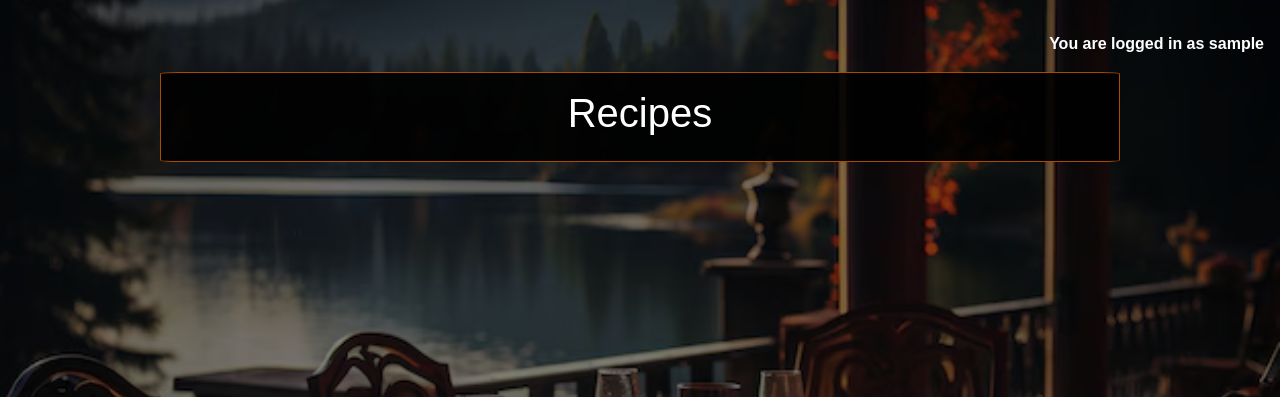
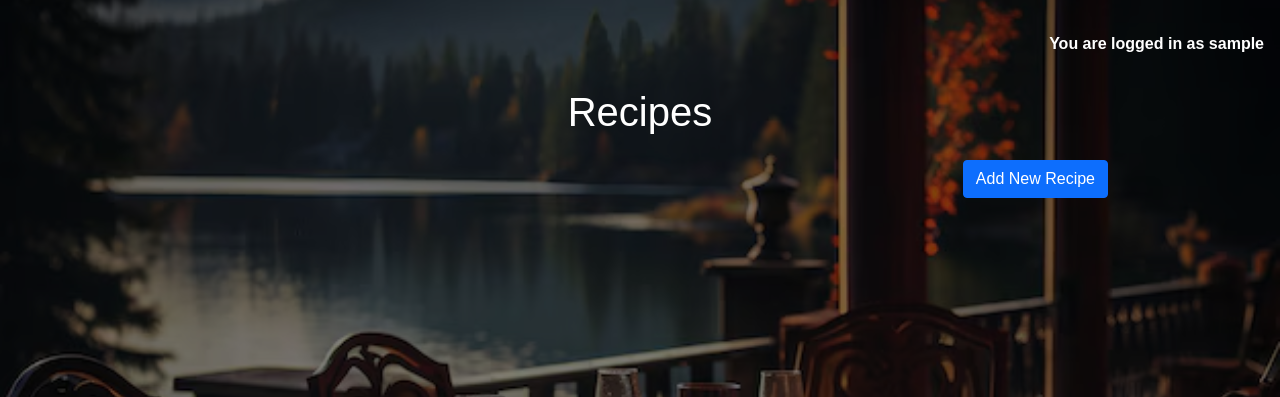
Before and after one commit to liam-2112/recipe-site, a Django app: page /recipes/ in a window 1280 px wide. Shown: the part 82-479 px from the top of the page. Run offline with Django 4.2, Linux system fonts and the light colour scheme; the visitor is signed in with stand-in values (Sample User, id 1); data that the repository does not hold is empty; some libraries are stand-ins or nearby versions.

Commit message:
10 - Chaning the entire recipe page to work better with user input. third change

```diff
--- a/recipes/templates/recipes/recipes.html
+++ b/recipes/templates/recipes/recipes.html
@@ -3,69 +3,71 @@
 
 {% block content %}
 
-<div class="container-fluid card w-75">
+<div class="container-fluid w-75">
     <div class="row">
         <div class="col-md-4 offset-md-4 my-3">
             <h1 class="text-center">Recipes</h1>
         </div>
     </div>
 
-    <!-- Menu for tablets and desktops -->
+    <!-- Add Recipe Button for Logged-in Users -->
+    {% if user.is_authenticated %}
+    <div class="text-end mb-3">
+        <a href="{% url 'add_recipe' %}" class="btn btn-primary">Add New Recipe</a>
+    </div>
+    {% endif %}
+
+    <!-- Recipe Cards with Pagination -->
     <div class="row">
-        <div class="col-12 d-sm-block d-none">
-            <ul class="list-group list-group-horizontal-md text-center menu">
-                {% for section in menu_sections %}
-                <li><a href="#{{ section.title|lower}}" class="list-group-item menu-item"
-                        data-target="{{ section.title|lower}}">{{ section.title|upper}}</a></li>
-                {% endfor %}
-            </ul>
-        </div>
-    </div>
+        {% for item in page_obj %}
+        <div class="col-md-4 mb-4">
+            <div class="card h-100">
+                <a href="{% url 'recipe_detail' item.id %}" class="text-decoration-none text-dark">
+                    {% if "placeholder" in item.image.url %}
+                    <img src="{% static 'images/default.webp' %}" alt="placeholder-image" class="card-img-top">
+                    {% else %}
+                    <img src="{{ item.image.url }}" alt="{{ item.title }}" class="card-img-top">
+                    {% endif %}
 
-    <!-- Menu for mobile devices -->
-    <div class="row">
-        <div class="col-12 d-block d-sm-none">
-            <div class="scrollmenu">
-                <ul class="list-group list-group-horizontal-md text-center" id="menuMobile">
-                    {% for section in menu_sections %}
-                    <li><a href="#{{ section.title|lower}}" class="list-group-item menu-item"
-                            data-target="{{ section.title|lower}}">{{ section.title|upper}}</a></li>
-                    {% endfor %}
-                </ul>
-            </div>
-        </div>
-    </div>
-    {% for section in menu_sections %}
-
-    <!-- Menu content -->
-    <div class="menu-content mt-5 {% if forloop.first %}d-block{% else %}d-none{% endif %}" id="{{ section.title|lower }}">
-        {% for item in menu_items %}
-        {% if item.section == section %}
-        <div class="row menu-item mb-4">
-            <!-- Make Image Clickable -->
-            <div class="col-3 mx-auto img-container pt-4">
-                <a href="{% url 'recipe_detail' item.id %}">
-                    {% if "placeholder" in item.image.url %}
-                    <img src="{% static 'images/default.webp' %}" alt="placeholder-image" class="img-fluid opacity">
-                    {% else %}
-                    <img class="img-fluid img-zoom" src="{{ item.image.url }}" alt="{{ item.title }}">
-                    {% endif %}
-                </a>
-            </div>
-
-            <!-- Make Title and Description Clickable -->
-            <div class="col-md-5 col-9">
-                <a href="{% url 'recipe_detail' item.id %}" class="text-decoration-none text-dark">
-                    <h4 class="text-center">{{ item.title }}</h4>
-                    <div class="description-text">{{ item.description | safe }}</div>
-                    <div class="ingredients-text">Ingredients: {{ item.ingredients | safe }}</div>
+                    <div class="card-body">
+                        <h5 class="card-title text-center">{{ item.title }}</h5>
+                        <p class="card-text description-text">{{ item.description|safe }}</p>
+                        <p class="card-text ingredients-text">Ingredients: {{ item.ingredients|safe }}</p>
+                    </div>
                 </a>
             </div>
         </div>
-        {% endif %}
         {% endfor %}
     </div>
-    {% endfor %}
+
+    <!-- Pagination Controls -->
+    <div class="d-flex justify-content-center">
+        <nav aria-label="Page navigation">
+            <ul class="pagination">
+                {% if page_obj.has_previous %}
+                <li class="page-item">
+                    <a class="page-link" href="?page={{ page_obj.previous_page_number }}" aria-label="Previous">
+                        <span aria-hidden="true">&laquo;</span>
+                    </a>
+                </li>
+                {% endif %}
+
+                {% for num in page_obj.paginator.page_range %}
+                    <li class="page-item {% if page_obj.number == num %}active{% endif %}">
+                        <a class="page-link" href="?page={{ num }}">{{ num }}</a>
+                    </li>
+                {% endfor %}
+
+                {% if page_obj.has_next %}
+                <li class="page-item">
+                    <a class="page-link" href="?page={{ page_obj.next_page_number }}" aria-label="Next">
+                        <span aria-hidden="true">&raquo;</span>
+                    </a>
+                </li>
+                {% endif %}
+            </ul>
+        </nav>
+    </div>
 </div>
 
 {% endblock %}
```
